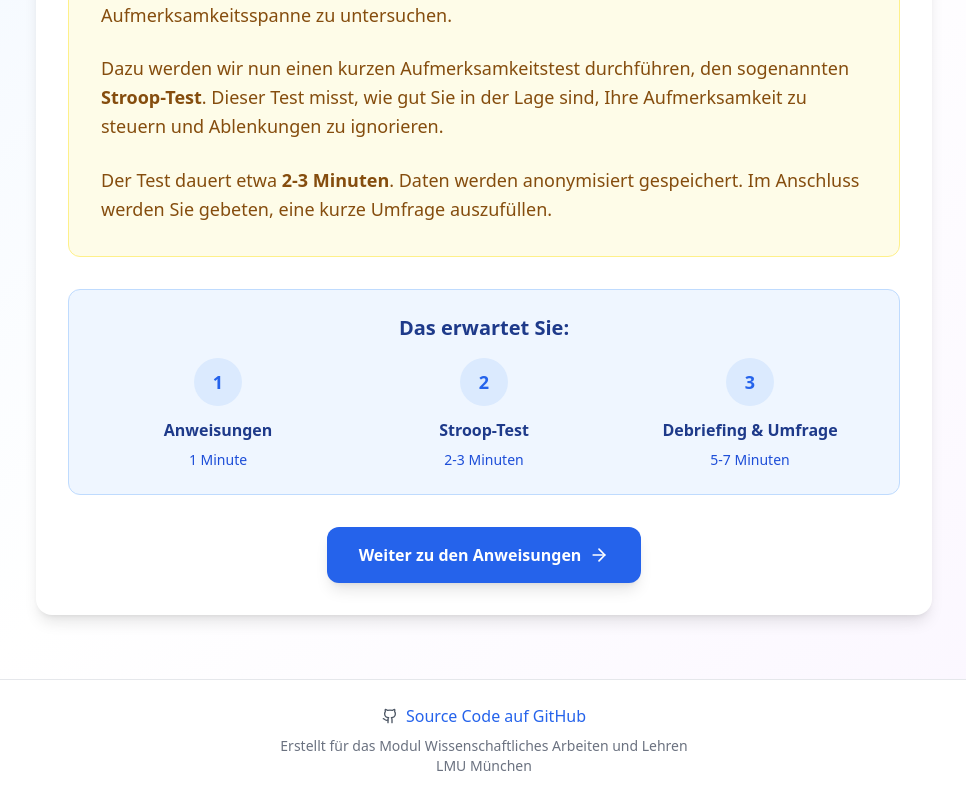
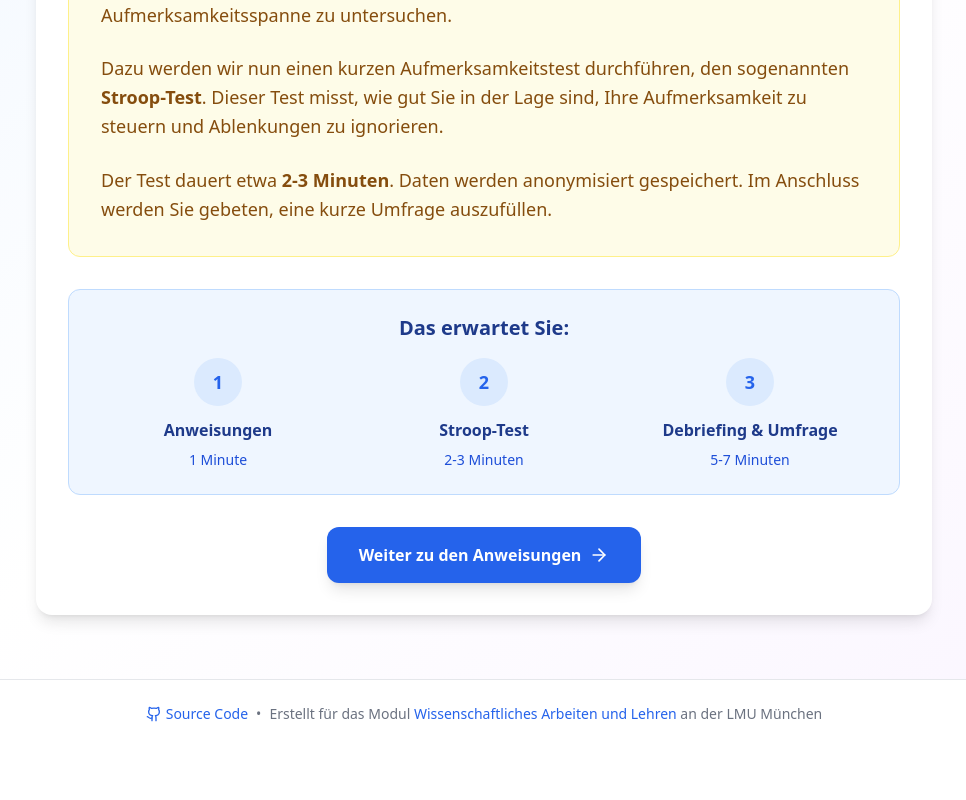
Before and after one commit to yunuseyvz/WAL_stroop, a React (Vite) app: page / in a window 1280 px wide. Shown: the part 391-1191 px from the top of the page, without its empty margins (156-1122 px from the left). After the commit the page ends 1139 px from the top, so only its background shows below. Built offline with nearby package versions, Linux system fonts and the light colour scheme; no server answers.

Commit message:
update footer

```diff
--- a/src/components/Footer.tsx
+++ b/src/components/Footer.tsx
@@ -4,23 +4,28 @@ const Footer = () => {
   return (
     <footer className="bg-white border-t border-gray-200 py-6 mt-8">
       <div className="container mx-auto px-4">
-        <div className="flex flex-col items-center justify-center space-y-2 text-gray-600">
-          <div className="flex items-center space-x-2">
-            <Github className="w-4 h-4" />
+        <div className="flex flex-col sm:flex-row items-center justify-center text-sm text-gray-500 text-center gap-2 sm:gap-0">
+          <a
+            href="https://github.com/yunuseyvz/WAL_stroop"
+            target="_blank"
+            rel="noopener noreferrer"
+            className="flex items-center text-blue-600 hover:text-blue-800 transition-colors duration-200"
+          >
+            <Github className="w-4 h-4 mr-1" />
+            Source Code
+          </a>
+          <span className="hidden sm:inline mx-2">•</span>
+          <span>Erstellt für das Modul{' '}
             <a
-              href="https://github.com/yunuseyvz/WAL_stroop"
+              href="https://www.medien.ifi.lmu.de/lehre/ss25/wal/"
               target="_blank"
               rel="noopener noreferrer"
               className="text-blue-600 hover:text-blue-800 transition-colors duration-200"
             >
-              Source Code auf GitHub
+              Wissenschaftliches Arbeiten und Lehren
             </a>
-          </div>
-          <p className="text-sm text-gray-500 text-center">
-            Erstellt für das Modul <span className="font-medium">Wissenschaftliches Arbeiten und Lehren</span>
-            <br />
-            <span className="font-medium">LMU München</span>
-          </p>
+            {' '}an der LMU München
+          </span>
         </div>
       </div>
     </footer>
```
